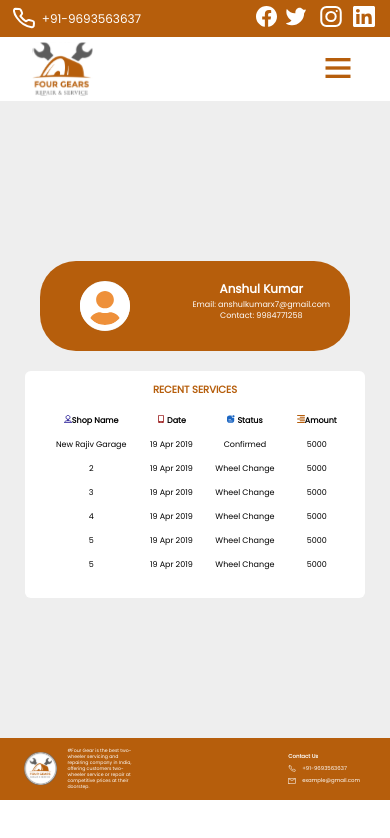
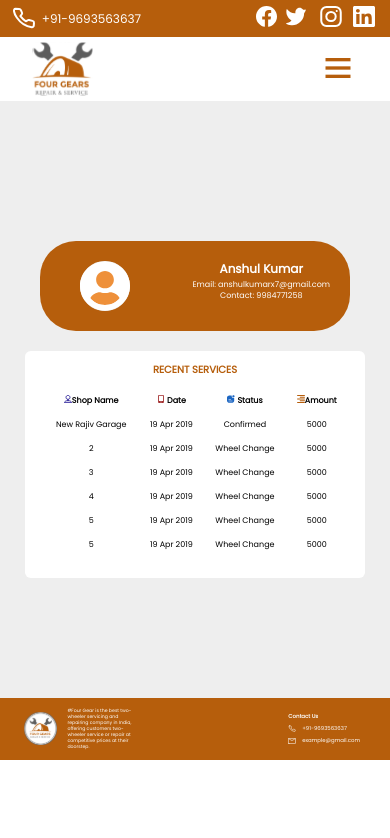
Before and after one commit to anshulkumarx7/FourGear-MotorBikeService-FrontEnd, a React (Vite) app: page /profile in a window 390 px wide. Shown: the top 838 px of the page. Built offline with nearby package versions, Linux system fonts and the light colour scheme.

Commit message:
fix changes

```diff
--- a/src/Styles/Profile.css
+++ b/src/Styles/Profile.css
@@ -127,7 +127,7 @@
 @media screen and (max-width:550px) {
   .fourGearProfile{
     /* height:95vh; */
-    padding:9rem 0;
+    padding:7rem 0;
   }
   .fourGearProfileDetailsContainer h2{
     font-size: 1.2rem;
```
